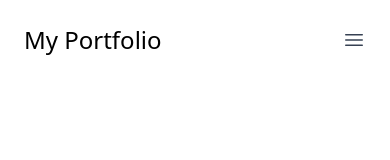
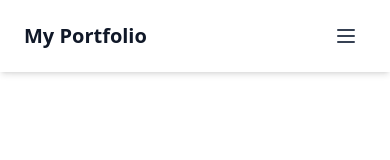
Before and after one commit to XxGaGxX/Portfolio, a React (Vite) app: page / in a window 390 px wide. Shown: the top 160 px of the page. Built offline with nearby package versions, Linux system fonts and the light colour scheme.

Commit message:
Refactor Navbar component for improved layout and mobile menu functionality; add Homepage styles for smooth scrolling and hover effects

```diff
--- a/src/components/Navbar.jsx
+++ b/src/components/Navbar.jsx
@@ -7,74 +7,60 @@ function Navbar() {
     const toggleMenu = () => setIsOpen((prev) => !prev);
 
     return (
-        <header className="absolute inset-x-0 top-0 z-50">
-            <nav className="flex items-center justify-between p-6 lg:px-8" aria-label="Global">
-                <div className="flex lg:flex-1">
-                    <a href="#" className="-m-1.5 p-1.5">
-                        <span className="sr-only">Your Company</span>
-                        <p className='text-2xl  md:text-3xl'>My Portfolio</p>
-                        {/* <img className="h-8 w-auto" src="https://tailwindcss.com/plus-assets/img/logos/mark.svg?color=indigo&shade=600" alt="" /> */}
+        <header className="fixed top-0 left-0 w-full z-50 bg-white shadow-md">
+            <nav className="flex items-center justify-between px-6 py-4 lg:px-12 max-w-7xl mx-auto">
+                {/* Logo */}
+                <div className="flex items-center">
+                    <a href="#" className="text-xl font-bold text-gray-900 hover:text-yellow-500 transition-colors duration-300">
+                        My Portfolio
                     </a>
                 </div>
-                <div className="flex lg:hidden">
+
+                {/* Desktop links */}
+                <div className="hidden lg:flex gap-10 items-center">
+                    <a href="#" className="text-sm font-medium text-gray-700 hover:text-yellow-500 transition">Projects</a>
+                    <a href="#" className="text-sm font-medium text-gray-700 hover:text-yellow-500 transition">Studies</a>
+                    <a href="#" className="text-sm font-medium text-gray-700 hover:text-yellow-500 transition">Contact me</a>
+                </div>
+
+                {/* Mobile menu button */}
+                <div className="lg:hidden">
                     <button
-                        type="button"
-                        className="-m-2.5 inline-flex items-center justify-center rounded-md p-2.5 text-gray-700"
                         onClick={toggleMenu}
+                        className="text-gray-700 hover:text-yellow-500 p-2 transition"
                     >
-                        <span className="sr-only">Open main menu</span>
-                        <svg className="size-6" fill="none" viewBox="0 0 24 24" strokeWidth="1.5" stroke="currentColor" aria-hidden="true" data-slot="icon">
-                            <path strokeLinecap="round" strokeLinejoin="round" d="M3.75 6.75h16.5M3.75 12h16.5m-16.5 5.25h16.5" />
+                        <svg className="h-6 w-6" fill="none" viewBox="0 0 24 24" stroke="currentColor">
+                            <path strokeLinecap="round" strokeLinejoin="round" strokeWidth="2" d="M4 6h16M4 12h16M4 18h16" />
                         </svg>
                     </button>
                 </div>
-                <div className="hidden lg:flex lg:gap-x-12">
-                    <a href="#" className="text-sm/6 font-semibold text-gray-900">Projects</a>
-                    <a href="#" className="text-sm/6 font-semibold text-gray-900">Study</a>
-                    <a href="#" className="text-sm/6 font-semibold text-gray-900">Contact me</a>
-                </div>
-                <div className="hidden lg:flex lg:flex-1 lg:justify-end"></div>
             </nav>
-            {/* Mobile menu, show/hide based on menu open state. */}
+
+            {/* Mobile menu */}
             <AnimatePresence>
                 {isOpen && (
-                    <div className="lg:hidden fixed inset-0 z-50 flex" role="dialog" aria-modal="true">
-                        {/* Background backdrop */}
-                        <div className="fixed inset-0 bg-black/30" onClick={toggleMenu}></div>
+                    <div className="fixed inset-0 z-50 bg-black/50 lg:hidden" onClick={toggleMenu}>
                         <motion.div
-                            initial={{ x: '200%' }}
+                            initial={{ x: '100%' }}
                             animate={{ x: 0 }}
-                            exit={{ x: '200%' }}
-                            transition={{ type: 'tween', duration: 0.3 }}
-                            className="relative ml-auto w-full max-w-sm bg-white px-6 py-6 sm:ring-1 sm:ring-gray-900/10 overflow-y-auto z-50"
+                            exit={{ x: '100%' }}
+                            transition={{ duration: 0.3 }}
+                            className="absolute right-0 top-0 h-full w-72 bg-white p-6 shadow-lg"
+                            onClick={(e) => e.stopPropagation()}
                         >
-                            <div className="flex items-center justify-between">
-                                <a href="#" className="-m-1.5 p-1.5">
-                                    <span className="sr-only">Your Company</span>
-                                    {/* <img className="h-8 w-auto" src="https://tailwindcss.com/plus-assets/img/logos/mark.svg?color=indigo&shade=600" alt="" /> */}
-                                </a>
-                                <button
-                                    type="button"
-                                    className="-m-2.5 rounded-md p-2.5 text-gray-700"
-                                    onClick={toggleMenu}
-                                >
-                                    <span className="sr-only">Close menu</span>
-                                    <svg className="size-6" fill="none" viewBox="0 0 24 24" strokeWidth="1.5" stroke="currentColor" aria-hidden="true" data-slot="icon">
-                                        <path strokeLinecap="round" strokeLinejoin="round" d="M6 18 18 6M6 6l12 12" />
+                            <div className="flex justify-between items-center mb-4">
+                                <h2 className="text-xl font-semibold text-gray-900">Menu</h2>
+                                <button onClick={toggleMenu} className="text-gray-600 hover:text-red-500">
+                                    <svg className="h-6 w-6" fill="none" viewBox="0 0 24 24" stroke="currentColor">
+                                        <path strokeLinecap="round" strokeLinejoin="round" strokeWidth="2" d="M6 18L18 6M6 6l12 12" />
                                     </svg>
                                 </button>
                             </div>
-                            <div className="mt-6 flow-root">
-                                <div className="-my-6 divide-y divide-gray-500/10">
-                                    <div className="space-y-2 py-6">
-                                        <a href="#" className="-mx-3 block rounded-lg px-3 py-2 text-base/7 font-semibold text-gray-900 hover:bg-gray-50">Projects</a>
-                                        <a href="#" className="-mx-3 block rounded-lg px-3 py-2 text-base/7 font-semibold text-gray-900 hover:bg-gray-50">Study</a>
-                                        <a href="#" className="-mx-3 block rounded-lg px-3 py-2 text-base/7 font-semibold text-gray-900 hover:bg-gray-50">Contact me</a>
-                                    </div>
-                                    <div className="py-6">
-                                     </div>
-                                </div>
-                            </div>
+                            <nav className="flex flex-col space-y-4">
+                                <a href="#" className="text-gray-800 hover:text-yellow-500 text-base font-medium transition">Projects</a>
+                                <a href="#" className="text-gray-800 hover:text-yellow-500 text-base font-medium transition">Studies</a>
+                                <a href="#" className="text-gray-800 hover:text-yellow-500 text-base font-medium transition">Contact me</a>
+                            </nav>
                         </motion.div>
                     </div>
                 )}
--- a/src/style/Homepage.css
+++ b/src/style/Homepage.css
@@ -0,0 +1,11 @@
+html {
+    scroll-behavior: smooth;
+}
+
+.dev {
+    transition: transform 0.3s ease;
+}
+
+.dev:hover {
+    transform: scale(1.1);
+}
--- a/src/view/Homepage.jsx
+++ b/src/view/Homepage.jsx
@@ -4,7 +4,7 @@ import "../style/Homepage.css"
 
 function Homepage() {
   return (
-    <div className="h-screen overflow-y-scroll snap-y snap-mandatory">
+    <div className="h-screen overflow-y-scroll snap-y snap-mandatory pt-16">
       {/* HERO SECTION */}
       <div className='flex flex-col min-h-screen'>
         <div className='flex flex-1 flex-col md:flex-row items-center justify-center h-screen snap-start gap-6 md:gap-14 p-4 md:p-6'>
@@ -14,7 +14,7 @@ function Homepage() {
               alt="Diego Vagnini Avatar"
               className='w-full rounded-2xl border-amber-400 border-4 md:border-8 object-contain'
               animate={{ scale: 1, rotate: 360, rotateY: 360 }}
-              transition={{ duration: 1.2 }}
+              transition={{ duration: 1 }}
             />
           </motion.div>
 
@@ -34,7 +34,7 @@ function Homepage() {
       </div>
 
       {/* SECTION 2 */}
-      <div className='bg-amber-300 flex flex-col h-screen snap-start items-center justify-center'>
+      <div className='bg-amber-300 flex h-screen snap-start items-center justify-center'>
         <div className='flex flex-wrap justify-center items-center w-full h-full gap-6 p-6'>
           {[
             "javascript-plain",
```
